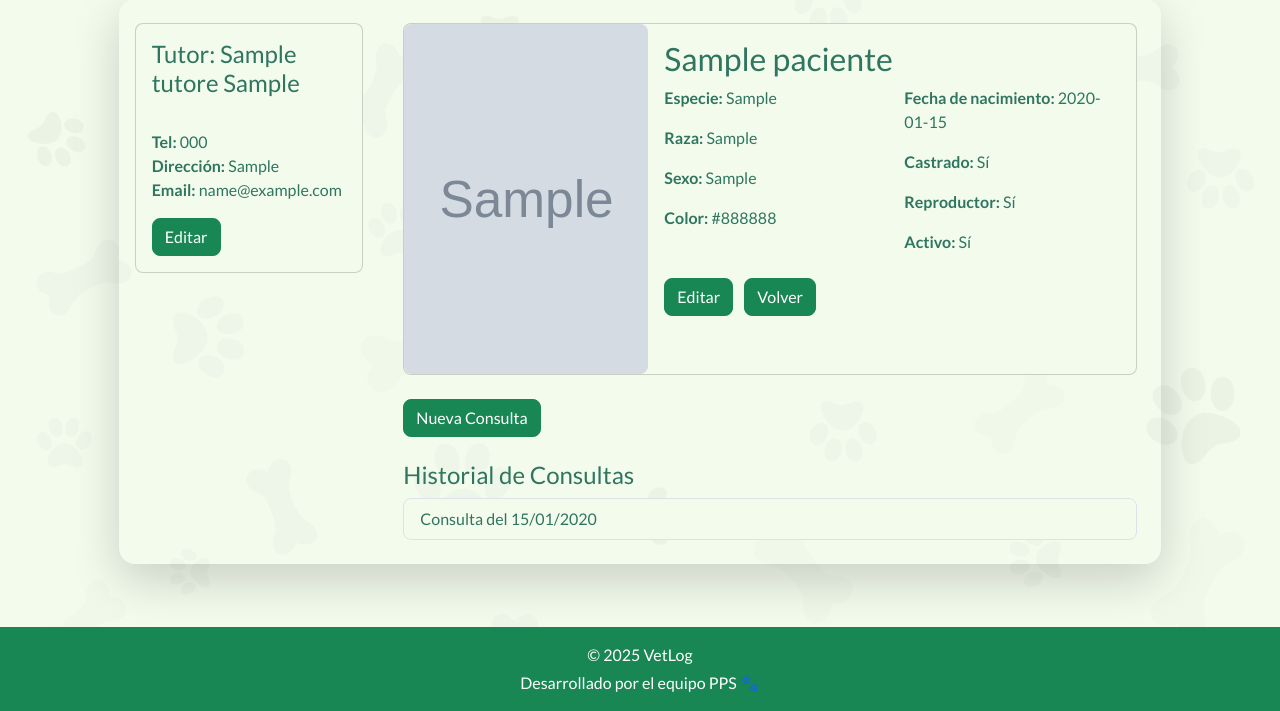
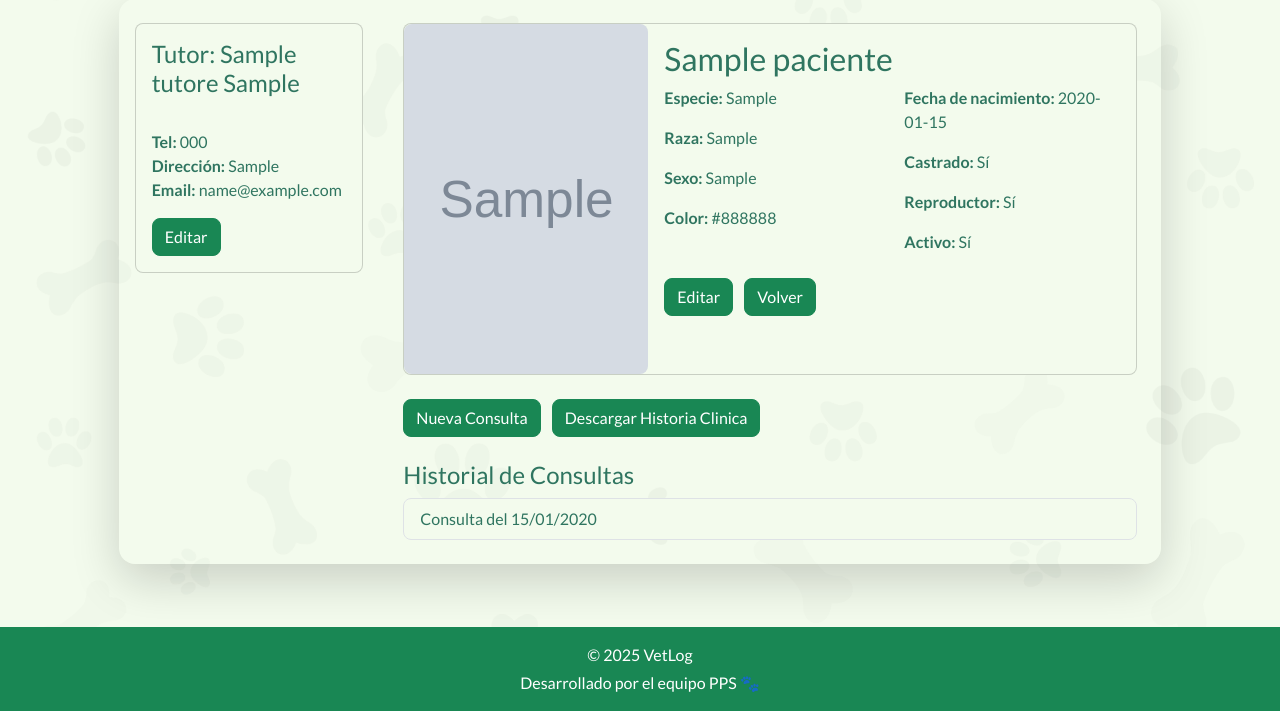
Before and after one commit to Walteriba/PPS, a Flask app: page /paciente/1 in a window 1280 px wide. Shown: the part 89-800 px from the top of the page. Run offline with Flask 3, Linux system fonts and the light colour scheme; a user stored in the database is signed in; tables that the repository leaves empty hold one stand-in row (values such as "Sample post"); grey boxes marked "Sample" are stand-in pictures.

Commit message:
Reubicacion de boton Historial de consultas

```diff
--- a/templates/consulta/consulta.html
+++ b/templates/consulta/consulta.html
@@ -135,9 +135,7 @@
 <div class="d-flex justify-content-between align-items-center mb-3">
     <h5 class="mb-0">Archivos Adjuntos</h5>
 
-    <a href="{{ url_for('paciente_bp.generar_reporte_paciente', paciente_id=paciente.id) }}" class="btn btn-success btn-sm">
-        Descargar Historia Clinica
-    </a>
+
 </div>
 
 <div id="archivos-existentes" class="row">
--- a/templates/paciente/detalle_paciente.html
+++ b/templates/paciente/detalle_paciente.html
@@ -27,10 +27,18 @@
             <div class="col-md-9 p-4">
               {% include 'partials/paciente/card.html' %}
 
-              <a href="/consulta/nuevo?paciente_id={{ paciente.id }}&tutor_id={{ paciente.tutor_id }}"
-                class="btn btn-success">
-                Nueva Consulta
-              </a>
+          <div class="my-3">
+    <a href="/consulta/nuevo?paciente_id={{ paciente.id }}&tutor_id={{ paciente.tutor_id }}"
+        class="btn btn-success">
+        Nueva Consulta
+    </a>
+
+    <a href="{{ url_for('paciente_bp.generar_reporte_paciente', paciente_id=paciente.id) }}" class="btn btn-success ms-2">
+        Descargar Historia Clinica
+    </a>
+</div>
+
+<div class="mt-4">
 
               <!-- historial de consultas (TODO: Revisar) -->
               <div class="mt-4">
```
